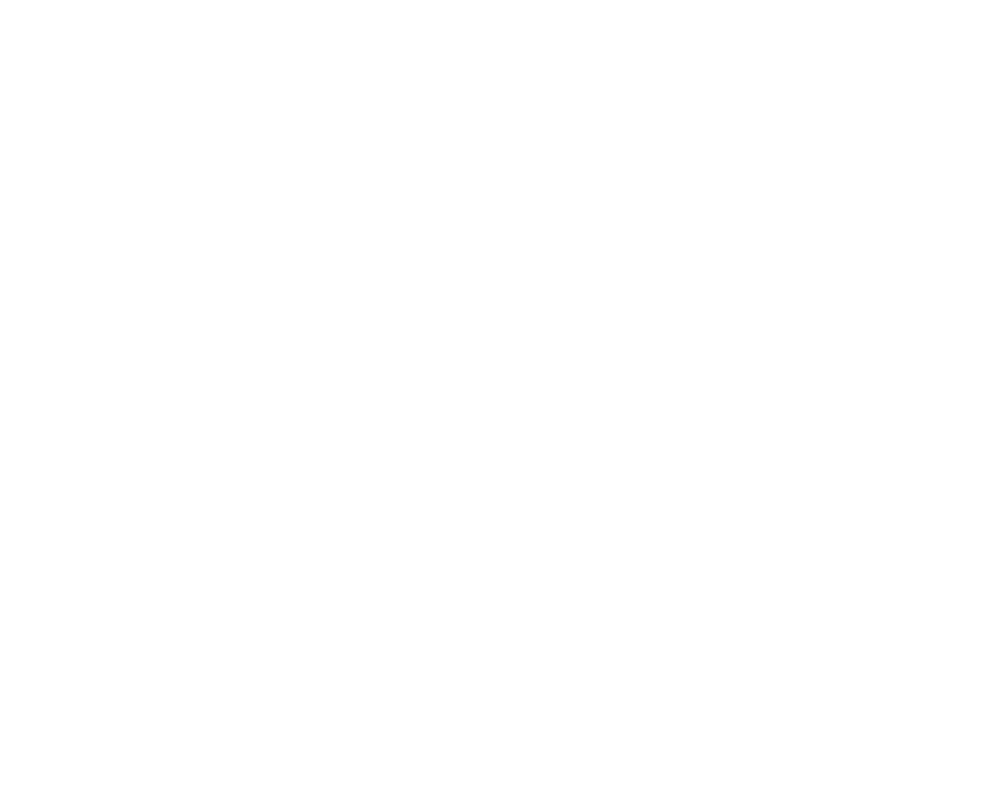
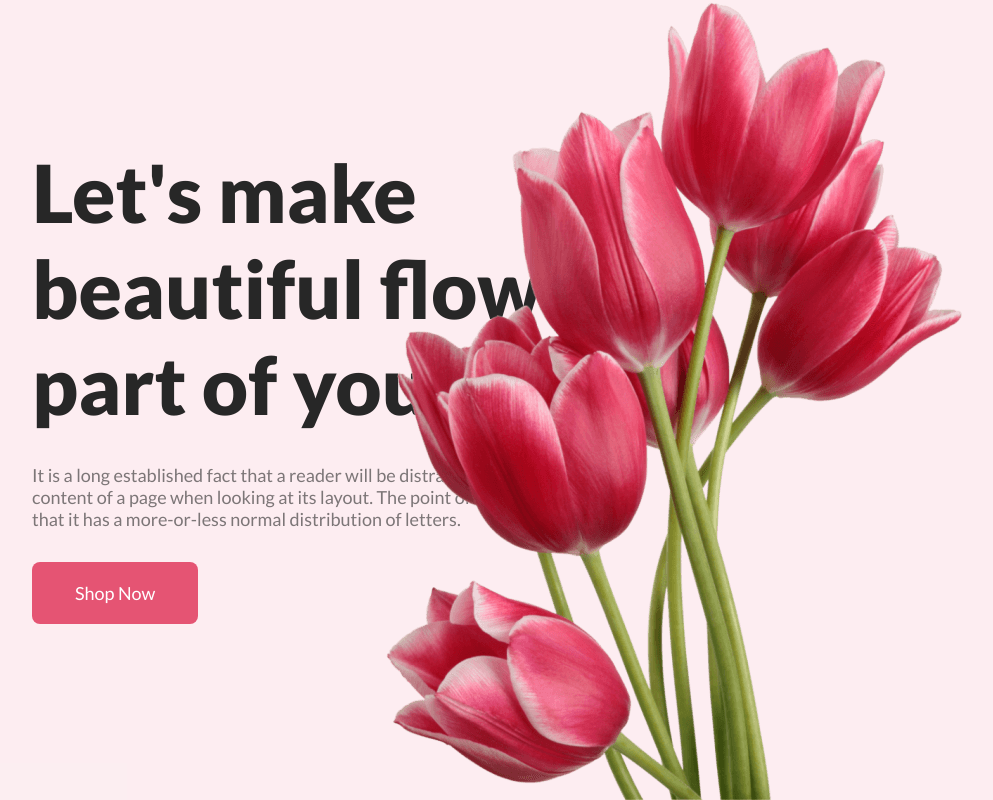
Before and after one commit to mah-mudulhasan-jim/flower_shop_02, a plain HTML site: page index.html in a window 1280 px wide. Shown: the whole page, without its empty margins (128-1121 px from the left). Drawn offline with Linux system fonts and the light colour scheme.

Commit message:
header section complted

```diff
--- a/index.html
+++ b/index.html
@@ -7,6 +7,17 @@
     <link rel="stylesheet" href="styles/style.css">
 </head>
 <body>
-
+    <header>
+        <div class="container banner">
+            <div class="banner_text">
+                <h1>Let's make beautiful flowers a part of your life.</h1>
+                <p class="para_1">It is a long established fact that a reader will be distracted by the readable content of a page when looking at its layout. The point of using Lorem Ipsum is that it has a more-or-less normal distribution of letters.</p>
+                <button>Shop Now</button>
+            </div>
+            <div class="banner_img">
+                <img src="Flower Asset/pngwing 10.png" alt="banner photo loading">
+            </div>
+        </div>
+    </header>
 </body>
 </html>
--- a/styles/style.css
+++ b/styles/style.css
@@ -0,0 +1,58 @@
+ @import url('https://fonts.googleapis.com/css2?family=Lato:wght@100;300;400;900&family=Open+Sans:wght@400;600;700;800&display=swap');
+*{
+    margin: 0;
+    padding: 0;
+    font-family: 'lato', sans-serif;
+}
+header{
+    background: rgba(229, 84, 115, 0.10);
+}
+.container{
+    width: 75%;
+    max-width: 1440px;
+    margin: 0  auto;
+}
+.banner{
+    display: flex;
+    justify-content: space-between;
+    align-items: center ;
+}
+.banner_text{
+    width: 86.32%;
+    max-width: 197px;
+}
+.banner_text h1{
+    width: 708px;
+    color: #272727;
+    font-family: Lato;
+    font-size: 80px;
+}
+.banner .banner_text *{
+    margin-bottom: 32px;
+}
+p{
+    color: rgba(39, 39, 39, 0.60);
+    font-family: Lato;
+    font-size: 18px;
+}
+.banner_text p{
+    width: 634px;
+}
+button{
+    border-radius: 8px;
+    background: #E55473;
+    color: white;
+    padding: 20px 43px;
+    font-size: 18px;
+    border: none;
+    cursor: pointer;
+    transition: 1s;
+}
+button:hover{
+    background: #3d1820;
+    /* background: linear-gradient(45deg, rgb(95, 25, 25) 0%, rgb(62, 21, 87) 100%); */
+}
+.banner .banner_img img{
+    width: 100%;
+    vertical-align: middle;
+}
```
